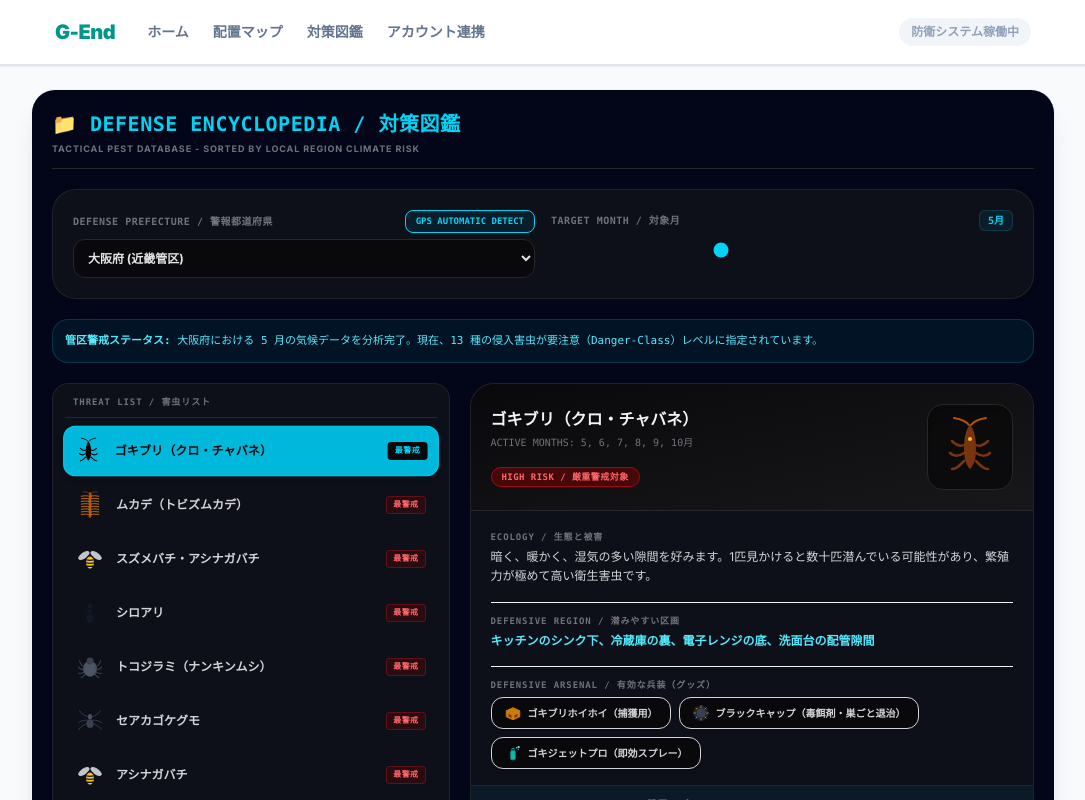
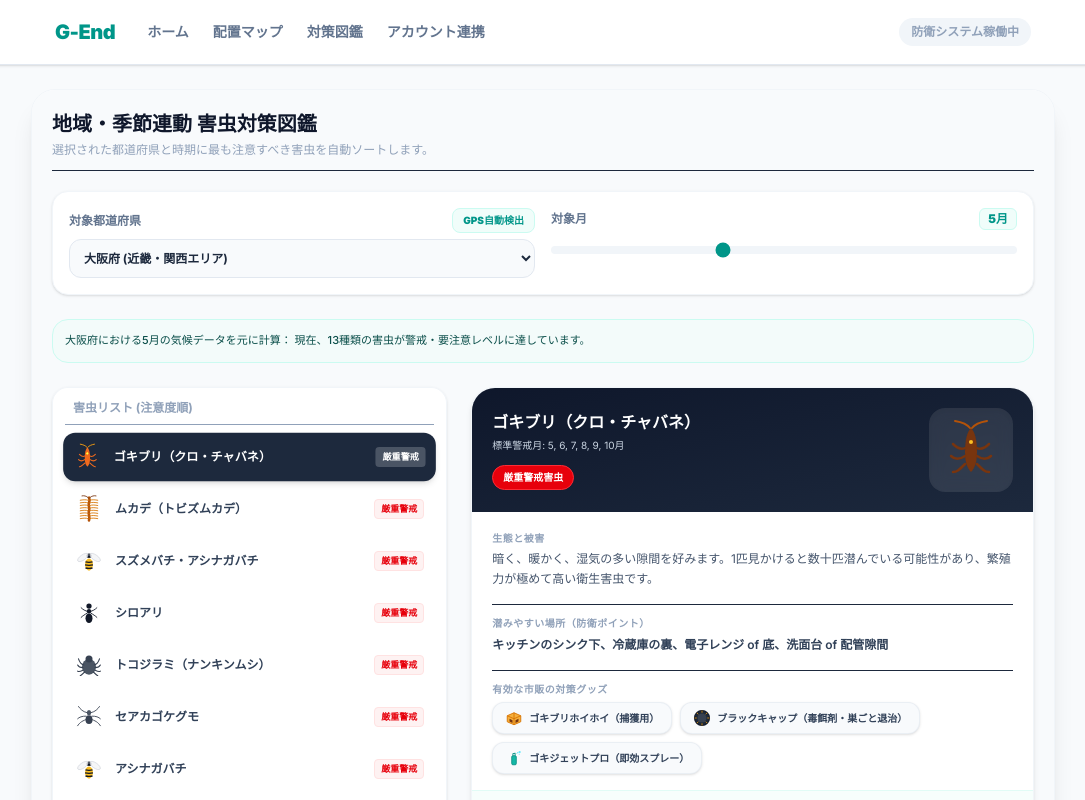
Before and after one commit to duck-ahiru-Z/mushi, a Next.js app: page /encyclopedia in a window 1280 px wide. Shown: the top 800 px of the page, without its empty margins (97-1182 px from the left). Built offline with nearby package versions, Linux system fonts and the light colour scheme.

Commit message:
図鑑画面を元のクリーン緑白テーマに復元

```diff
--- a/src/app/encyclopedia/page.tsx
+++ b/src/app/encyclopedia/page.tsx
@@ -23,7 +23,7 @@ const BUG_DATABASE: BugProfile[] = [
     activeMonths: [5, 6, 7, 8, 9, 10],
     danger: "high",
     description: "暗く、暖かく、湿気の多い隙間を好みます。1匹見かけると数十匹潜んでいる可能性があり、繁殖力が極めて高い衛生害虫です。",
-    hidingSpot: "キッチンのシンク下、冷蔵庫の裏、電子レンジの底、洗面台の配管隙間",
+    hidingSpot: "キッチンのシンク下、冷蔵庫の裏、電子レンジ of 底、洗面台 of 配管隙間",
     goods: ["ゴキブリホイホイ（捕獲用）", "ブラックキャップ（毒餌剤・巣ごと退治）", "ゴキジェットプロ（即効スプレー）"],
     tips: "ブラックキャップを「壁際」や「家電の温かい裏」に多めに置くことで、巣に持ち帰らせて全滅を狙うのが最も効果的です。"
   },
@@ -242,7 +242,7 @@ const BUG_DATABASE: BugProfile[] = [
     emoji: "🐝",
     activeMonths: [4, 5, 6, 7, 8, 9, 10],
     danger: "high",
-    description: "スズメバチに比べて少し大人しいですが、非常に強力な毒を持ち、刺されると激痛とともにアレルギー症状を起こす危険なハチです。指示器型の巣を作ります。",
+    description: "スズメバチに比べて少し大人しいですが、非常に強力な毒を持ち、刺されると激痛とともにアレルギー症状を起こす危険なハチです。シャワーヘッド状の巣を作ります。",
     hidingSpot: "ベランダの天井隅、エアコンの室外機下、庭木の葉の裏、軒下",
     goods: ["ハチ駆除超激スプレー", "ハチの巣作らせない防虫剤"],
     tips: "春（4〜5月）にベランダを飛び回る大きなハチは巣作り場所を探す女王蜂です。この時期にベランダ天井などに防巣スプレーを撒くと予防効果が絶大です。"
@@ -254,7 +254,7 @@ const BUG_DATABASE: BugProfile[] = [
     activeMonths: [6, 7, 8, 9, 10],
     danger: "high",
     description: "強い毒バリを持つ赤い小型のアリで、刺されると火傷のような激しい痛みとアナフィラキシーショックを引き起こす危険外来生物です。",
-    hidingSpot: "アスファルトの隙間、公園 of 芝生、港湾近くの温かい土壌",
+    hidingSpot: "アスファルトの隙間、公園の芝生、港湾近くの温かい土壌",
     goods: ["アリの巣コロリ（毒餌剤）", "液体アリ用殺虫剤"],
     tips: "もしヒアリらしき赤いアリの行列を見つけても、絶対に素手で触らず、踏み潰さないでください。アリ用のベイト毒餌剤を置くか、役所等へ速やかに連絡します。"
   },
@@ -412,36 +412,27 @@ export default function EncyclopediaPage() {
   }, [sortedBugs, selectedBugId]);
 
   if (!isInitialized) {
-    return (
-      <div className="p-5 flex flex-col min-h-screen bg-slate-950 text-cyan-400 font-mono text-xs items-center justify-center gap-3">
-        <div className="animate-spin rounded-full h-5 w-5 border border-cyan-500 border-t-transparent"></div>
-        <span>LOADING TACTICAL DATABASE / 図鑑データベースロード中...</span>
-      </div>
-    );
+    return <div className="p-5 text-slate-500 text-sm">マイ間取りのデータを読み込み中...</div>;
   }
 
   return (
-    <div className="p-5 flex flex-col min-h-screen bg-slate-950 text-zinc-100">
-      {/* ヘッダー */}
-      <div className="border-b border-zinc-800 pb-3 mb-5">
-        <h1 className="text-xl font-black text-cyan-400 flex items-center gap-2 tracking-wide uppercase font-mono">
-          📁 DEFENSE ENCYCLOPEDIA / 対策図鑑
+    <div className="p-5 flex flex-col min-h-screen bg-slate-50 text-slate-800">
+      <div className="border-b pb-3 mb-5">
+        <h1 className="text-xl font-bold text-slate-900 flex items-center gap-2">
+          地域・季節連動 害虫対策図鑑
         </h1>
-        <p className="text-[9px] text-zinc-500 mt-1 uppercase font-bold tracking-widest">
-          Tactical Pest Database - Sorted by local region climate risk
-        </p>
+        <p className="text-xs text-slate-400 mt-1">選択された都道府県と時期に最も注意すべき害虫を自動ソートします。</p>
       </div>
 
-      {/* 都道府県・月選択カード */}
-      <div className="bg-zinc-900/60 border border-zinc-800/80 backdrop-blur-md p-5 rounded-3xl mb-5 grid grid-cols-1 md:grid-cols-2 gap-4">
+      <div className="bg-white p-4 rounded-2xl shadow-sm border border-slate-100 mb-6 grid grid-cols-1 md:grid-cols-2 gap-4">
         <div>
           <div className="flex justify-between items-center mb-1.5">
-            <label className="text-[10px] font-bold text-zinc-500 uppercase tracking-wider block font-mono">DEFENSE PREFECTURE / 警報都道府県</label>
+            <label className="text-xs font-bold text-slate-500 block">対象都道府県</label>
             <button
               onClick={handleDetectLocation}
-              className="text-[9px] font-black text-cyan-400 bg-cyan-950/40 px-2.5 py-1 rounded-lg border border-cyan-850 hover:bg-cyan-900/40 transition flex items-center gap-1 active:scale-[0.98] font-mono"
+              className="text-[10px] font-black text-teal-600 bg-teal-50 px-2.5 py-1 rounded-lg border border-teal-100 hover:bg-teal-100 transition flex items-center gap-1 active:scale-[0.98]"
             >
-              GPS AUTOMATIC DETECT
+              GPS自動検出
             </button>
           </div>
           <select
@@ -457,19 +448,19 @@ export default function EncyclopediaPage() {
                 window.dispatchEvent(new Event("regionChanged"));
               }
             }}
-            className="w-full p-2.5 bg-zinc-950 border border-zinc-800 rounded-xl text-xs font-bold text-zinc-200 focus:outline-none focus:ring-1 focus:ring-cyan-500"
+            className="w-full p-2.5 bg-slate-50 border border-slate-200 rounded-xl text-xs font-bold focus:outline-none focus:ring-2 focus:ring-teal-500 text-slate-800"
           >
             {PREFECTURE_COORDINATES.map((p) => (
               <option key={p.name} value={p.name}>
                 {p.name} ({
-                  p.region === "hokkaido" ? "北海道管区" :
-                  p.region === "tohoku" ? "東北管区" :
-                  p.region === "kanto" ? "関東管区" :
-                  p.region === "chubu" ? "中部管区" :
-                  p.region === "kinki" ? "近畿管区" :
-                  p.region === "chugoku" ? "中国管区" :
-                  p.region === "shikoku" ? "四国管区" :
-                  p.region === "kyushu" ? "九州管区" : "沖縄管区"
+                  p.region === "hokkaido" ? "北海道エリア" :
+                  p.region === "tohoku" ? "東北エリア" :
+                  p.region === "kanto" ? "関東エリア" :
+                  p.region === "chubu" ? "中部エリア" :
+                  p.region === "kinki" ? "近畿・関西エリア" :
+                  p.region === "chugoku" ? "中国エリア" :
+                  p.region === "shikoku" ? "四国エリア" :
+                  p.region === "kyushu" ? "九州エリア" : "沖縄エリア"
                 })
               </option>
             ))}
@@ -478,8 +469,8 @@ export default function EncyclopediaPage() {
 
         <div>
           <div className="flex justify-between items-center mb-1">
-            <label className="text-[10px] font-bold text-zinc-500 uppercase tracking-wider block font-mono">TARGET MONTH / 対象月</label>
-            <span className="text-[10px] font-black text-cyan-400 bg-cyan-950/40 px-2 py-0.5 rounded-md border border-cyan-900/60 font-mono">{currentMonth}月</span>
+            <label className="text-xs font-bold text-slate-500">対象月</label>
+            <span className="text-xs font-black text-teal-600 bg-teal-50 px-2 py-0.5 rounded-md border border-teal-100">{currentMonth}月</span>
           </div>
           <input
             type="range"
@@ -487,33 +478,31 @@ export default function EncyclopediaPage() {
             max="12"
             value={currentMonth}
             onChange={(e) => setCurrentMonth(Number(e.target.value))}
-            className="w-full h-1.5 bg-zinc-850 rounded-lg appearance-none cursor-pointer accent-cyan-400 my-3"
+            className="w-full h-2 bg-slate-100 rounded-lg appearance-none cursor-pointer accent-teal-600 my-3"
           />
         </div>
       </div>
 
-      {/* 管区判定ステータステキスト */}
-      <div className="bg-cyan-950/30 border border-cyan-900/60 p-3 rounded-2xl text-[11px] text-cyan-300 leading-relaxed mb-5 font-mono">
-        <strong>管区警戒ステータス:</strong> {prefectureName}における {currentMonth} 月の気候データを分析完了。現在、{scoredBugs.filter(b => b.threatLevel === "high" || b.threatLevel === "medium").length} 種の侵入害虫が要注意（Danger-Class）レベルに指定されています。
+      <div className="bg-teal-50/50 border border-teal-100 p-3 rounded-2xl text-[11px] text-teal-900 leading-relaxed mb-6 font-medium">
+        {prefectureName}における{currentMonth}月の気候データを元に計算：
+        現在、{scoredBugs.filter(b => b.threatLevel === "high" || b.threatLevel === "medium").length}種類の害虫が警戒・要注意レベルに達しています。
       </div>
 
-      {/* グリッドレイアウト */}
-      <div className="flex-1 grid grid-cols-1 md:grid-cols-12 gap-5 items-start">
-        {/* 左側: リスト */}
-        <div className="md:col-span-5 bg-zinc-900/60 border border-zinc-800/80 backdrop-blur-md p-3 rounded-2xl shadow-sm max-h-[60vh] md:max-h-[75vh] overflow-y-auto space-y-1">
-          <h2 className="text-[9px] font-bold text-zinc-500 uppercase tracking-widest px-2 pb-2 border-b border-zinc-800 mb-2 font-mono">THREAT LIST / 害虫リスト</h2>
+      <div className="flex-1 grid grid-cols-1 md:grid-cols-12 gap-6 items-start">
+        <div className="md:col-span-5 bg-white p-3 rounded-2xl border border-slate-100 shadow-sm max-h-[60vh] md:max-h-[75vh] overflow-y-auto space-y-1">
+          <h2 className="text-xs font-bold text-slate-400 px-2 pb-2 border-b mb-2">害虫リスト (注意度順)</h2>
           {sortedBugs.map((bug) => {
             const isSelected = bug.id === selectedBugId;
-            let badgeBg = "bg-zinc-950 text-zinc-500 border-zinc-850";
-            let badgeText = "静穏";
+            let badgeBg = "bg-slate-100 text-slate-500 border-slate-200";
+            let badgeText = "影響なし";
             if (bug.threatLevel === "high") {
-              badgeBg = "bg-red-950/50 text-red-400 border-red-900/60";
-              badgeText = "最警戒";
+              badgeBg = "bg-red-50 text-red-600 border-red-100";
+              badgeText = "厳重警戒";
             } else if (bug.threatLevel === "medium") {
-              badgeBg = "bg-amber-950/50 text-amber-400 border-amber-900/60";
+              badgeBg = "bg-amber-50 text-amber-700 border-amber-100";
               badgeText = "要注意";
             } else if (bug.threatLevel === "low") {
-              badgeBg = "bg-cyan-950/50 text-cyan-400 border-cyan-900/60";
+              badgeBg = "bg-sky-50 text-sky-600 border-sky-100";
               badgeText = "低警戒";
             }
 
@@ -521,15 +510,15 @@ export default function EncyclopediaPage() {
               <button
                 key={bug.id}
                 onClick={() => setSelectedBugId(bug.id)}
-                className={`w-full p-2.5 rounded-xl flex items-center justify-between text-left transition-all duration-150 border ${
-                  isSelected ? "bg-cyan-500 text-zinc-950 border-cyan-400 font-extrabold scale-[1.01] shadow-md" : "hover:bg-zinc-800/60 text-zinc-300 border-transparent"
+                className={`w-full p-2.5 rounded-xl flex items-center justify-between text-left transition-all duration-150 ${
+                  isSelected ? "bg-slate-800 text-white shadow-md scale-[1.01]" : "hover:bg-slate-50 text-slate-700"
                 }`}
               >
                 <div className="flex items-center gap-3">
-                  <PestIcon id={bug.id} size={28} className={isSelected ? "brightness-0" : ""} />
-                  <span className="text-xs font-bold font-sans">{bug.name}</span>
+                  <PestIcon id={bug.id} size={28} className={isSelected ? "brightness-200" : ""} />
+                  <span className="text-xs font-bold">{bug.name}</span>
                 </div>
-                <span className={`text-[8px] font-black px-1.5 py-0.5 rounded border tracking-wider font-mono ${isSelected ? "bg-zinc-950 text-cyan-400 border-transparent" : badgeBg}`}>
+                <span className={`text-[9px] font-black px-1.5 py-0.5 rounded border ${isSelected ? "bg-white/20 text-white border-transparent" : badgeBg}`}>
                   {badgeText}
                 </span>
               </button>
@@ -538,41 +527,41 @@ export default function EncyclopediaPage() {
         </div>
 
         {/* 右側：選択された害虫の詳細カード */}
-        <div className="md:col-span-7 bg-zinc-900/60 border border-zinc-800/80 rounded-3xl overflow-hidden flex flex-col min-h-[450px]">
+        <div className="md:col-span-7 bg-white rounded-3xl border border-slate-100 shadow-md overflow-hidden flex flex-col min-h-[450px]">
           {/* カード上部 */}
-          <div className="bg-gradient-to-br from-zinc-950 to-zinc-900 p-5 text-zinc-100 flex justify-between items-center gap-4 border-b border-zinc-800">
+          <div className="bg-gradient-to-br from-slate-900 to-slate-800 p-5 text-white flex justify-between items-center gap-4">
             <div>
-              <h2 className="text-base font-black text-zinc-100">{selectedBug.name}</h2>
-              <p className="text-[10px] text-zinc-500 mt-1 font-mono">
-                ACTIVE MONTHS: {selectedBug.activeMonths.join(", ")}月
+              <h2 className="text-base font-black">{selectedBug.name}</h2>
+              <p className="text-[10px] text-slate-300 mt-1">
+                標準警戒月: {selectedBug.activeMonths.join(", ")}月
               </p>
 
               <div className="mt-3">
                 {selectedBug.threatLevel === "high" && (
-                  <span className="text-[9px] font-black bg-red-950 border border-red-800 text-red-400 px-2.5 py-1 rounded-full uppercase tracking-wider font-mono">
-                    HIGH RISK / 厳重警戒対象
+                  <span className="text-[10px] font-black bg-red-600 border border-red-500 text-white px-2.5 py-1 rounded-full block text-center w-fit">
+                    厳重警戒害虫
                   </span>
                 )}
                 {selectedBug.threatLevel === "medium" && (
-                  <span className="text-[9px] font-black bg-amber-950 border border-amber-800 text-amber-400 px-2.5 py-1 rounded-full uppercase tracking-wider font-mono">
-                    MEDIUM RISK / 要注意対象
+                  <span className="text-[10px] font-black bg-amber-500 text-slate-950 px-2.5 py-1 rounded-full block text-center w-fit">
+                    要注意害虫
                   </span>
                 )}
                 {selectedBug.threatLevel === "low" && (
-                  <span className="text-[9px] font-black bg-cyan-950 border border-cyan-800 text-cyan-400 px-2.5 py-1 rounded-full uppercase tracking-wider font-mono">
-                    LOW RISK / 低度警戒対象
+                  <span className="text-[10px] font-black bg-sky-500 text-white px-2.5 py-1 rounded-full block text-center w-fit">
+                    低警戒状態
                   </span>
                 )}
                 {selectedBug.threatLevel === "none" && (
-                  <span className="text-[9px] font-bold bg-zinc-950 border border-zinc-800 text-zinc-500 px-2.5 py-1 rounded-full uppercase tracking-wider font-mono">
-                    SAFE / シーズン外
+                  <span className="text-[10px] font-bold bg-slate-600 text-slate-200 px-2.5 py-1 rounded-full block text-center w-fit">
+                    シーズン外
                   </span>
                 )}
               </div>
             </div>
 
             {/* 右側大型ベクターアイコン */}
-            <div className="bg-zinc-950/80 p-2.5 rounded-2xl border border-zinc-800 shadow-inner flex-shrink-0">
+            <div className="bg-white/10 p-2.5 rounded-2xl backdrop-blur-sm shadow-inner flex-shrink-0">
               <PestIcon id={selectedBug.id} size={64} />
             </div>
           </div>
@@ -580,20 +569,20 @@ export default function EncyclopediaPage() {
           {/* カードボディ */}
           <div className="p-5 flex-1 flex flex-col gap-4 text-xs">
             <div>
-              <h3 className="font-black text-zinc-500 text-[9px] uppercase tracking-widest font-mono mb-1">ECOLOGY / 生態と被害</h3>
-              <p className="text-zinc-300 leading-relaxed text-xs">{selectedBug.description}</p>
+              <h3 className="font-black text-slate-400 text-[10px] uppercase tracking-wider mb-1">生態と被害</h3>
+              <p className="text-slate-600 leading-relaxed text-xs">{selectedBug.description}</p>
             </div>
 
-            <div className="border-t border-zinc-850 pt-3">
-              <h3 className="font-black text-zinc-500 text-[9px] uppercase tracking-widest font-mono mb-1">DEFENSIVE REGION / 潜みやすい区画</h3>
-              <p className="text-cyan-300 font-semibold leading-relaxed text-xs">{selectedBug.hidingSpot}</p>
+            <div className="border-t pt-3">
+              <h3 className="font-black text-slate-400 text-[10px] uppercase tracking-wider mb-1">潜みやすい場所（防衛ポイント）</h3>
+              <p className="text-slate-700 font-semibold leading-relaxed text-xs">{selectedBug.hidingSpot}</p>
             </div>
 
-            <div className="border-t border-zinc-850 pt-3">
-              <h3 className="font-black text-zinc-500 text-[9px] uppercase tracking-widest font-mono mb-1.5">DEFENSIVE ARSENAL / 有効な兵装（グッズ）</h3>
+            <div className="border-t pt-3">
+              <h3 className="font-black text-slate-400 text-[10px] uppercase tracking-wider mb-1.5">有効な市販の対策グッズ</h3>
               <div className="flex flex-wrap gap-2">
                 {selectedBug.goods.map((g, idx) => (
-                  <span key={idx} className="bg-zinc-950 border border-zinc-850 text-zinc-300 px-3 py-1.5 rounded-xl font-semibold text-[10px] flex items-center gap-1.5 shadow-sm font-mono">
+                  <span key={idx} className="bg-slate-50 border border-slate-200/60 text-slate-700 px-3 py-1.5 rounded-xl font-bold text-[10px] flex items-center gap-1.5 shadow-sm">
                     <TrapIcon id={getTrapIdFromText(g)} size={18} />
                     {g}
                   </span>
@@ -602,11 +591,11 @@ export default function EncyclopediaPage() {
             </div>
 
             {/* プロのコツ */}
-            <div className="border-t border-zinc-850 pt-3 mt-auto bg-cyan-950/30 -mx-5 -mb-5 p-5 rounded-b-2xl border-t-cyan-900/40">
-              <h3 className="font-black text-cyan-400 text-[10px] uppercase tracking-wider font-mono mb-1">
-                SYSTEM RECOMMENDATION / 設置のプロのコツ
+            <div className="border-t pt-3 mt-auto bg-teal-50/50 -mx-5 -mb-5 p-5 rounded-b-2xl border-t-teal-100/50">
+              <h3 className="font-black text-teal-800 text-[11px] mb-1">
+                設置のプロのコツ
               </h3>
-              <p className="text-cyan-200/90 leading-relaxed text-[11px] font-medium font-sans">{selectedBug.tips}</p>
+              <p className="text-teal-950 leading-relaxed text-[11px] font-medium">{selectedBug.tips}</p>
             </div>
           </div>
         </div>
```
